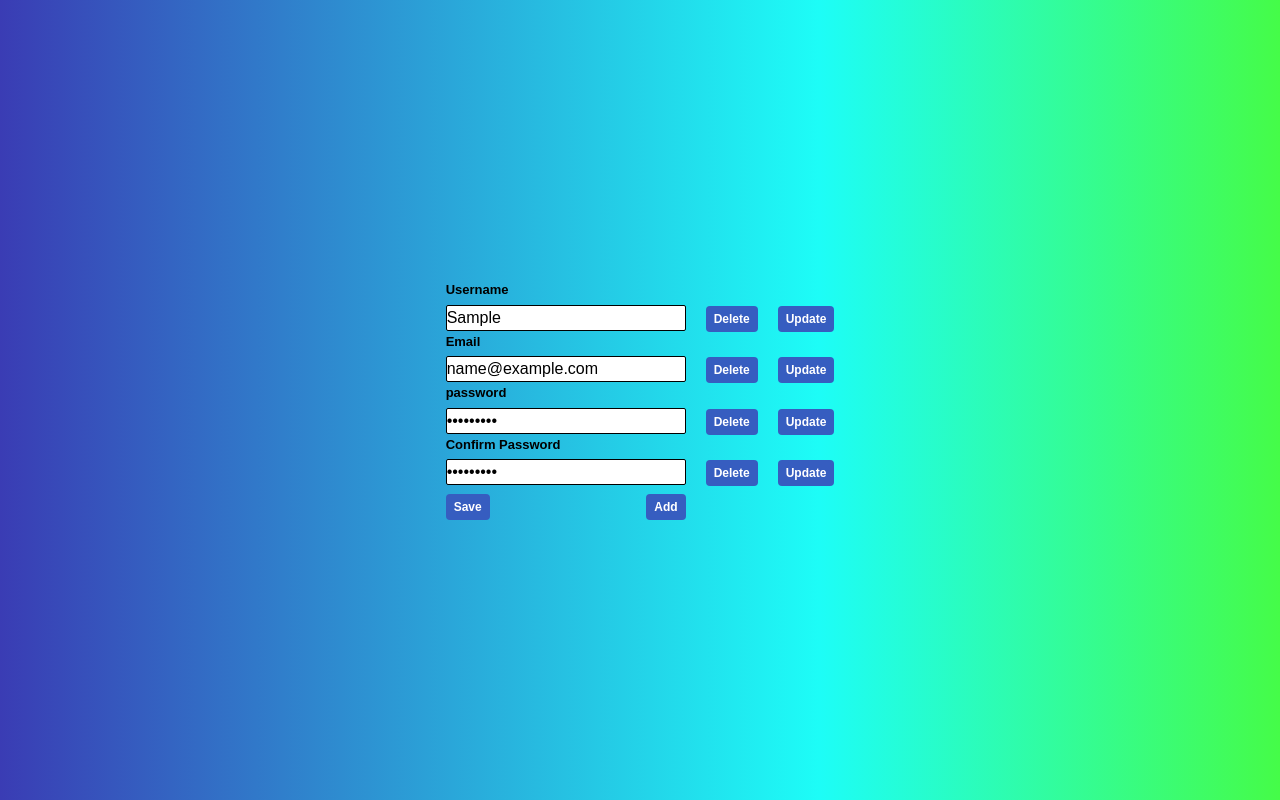
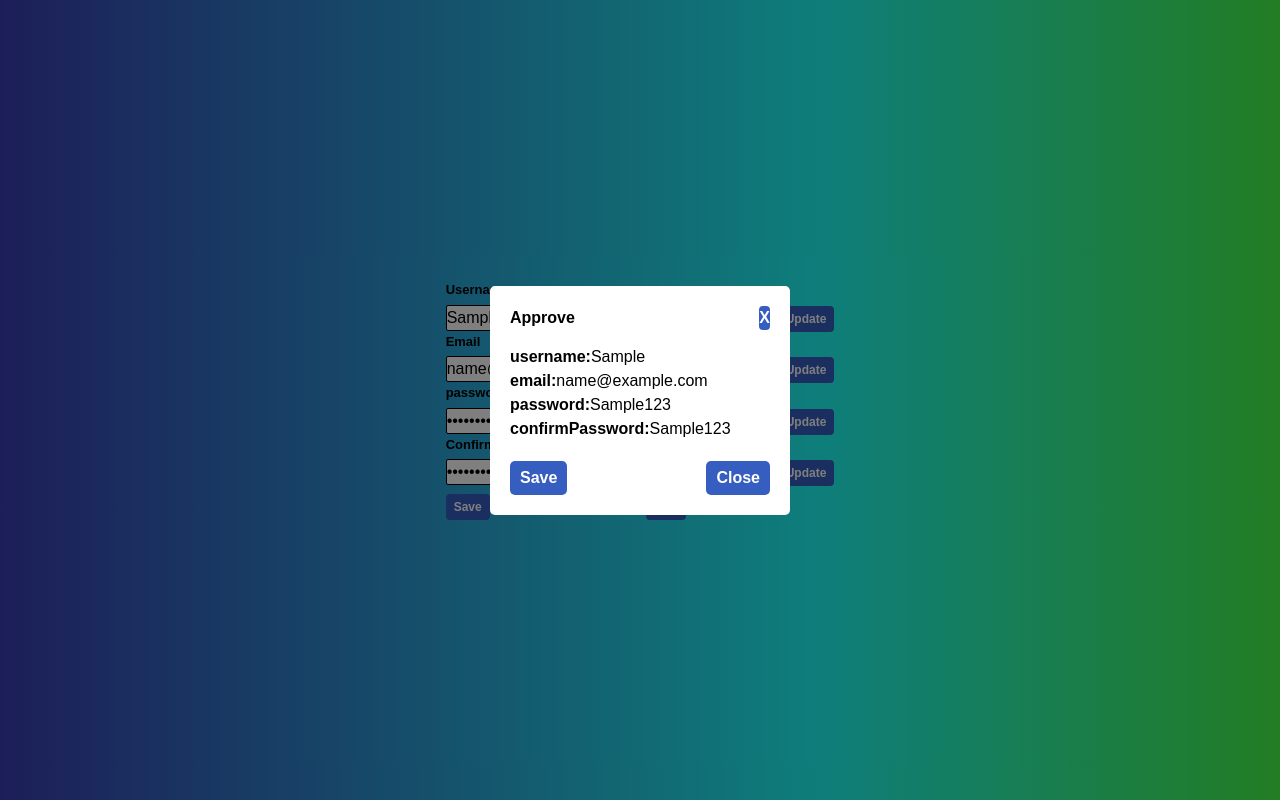
Before and after one commit to erkan4534/dynamic_form, a React (Vite) app: page / in a window 1280 px wide. Both pictures are taken after typing "Sample", "name@example.com", "Sample123", "Sample123" into the empty fields and a click on the button "Save". Built offline with nearby package versions, Linux system fonts and the light colour scheme.

Commit message:
save modal

```diff
--- a/src/components/FormInput.jsx
+++ b/src/components/FormInput.jsx
@@ -3,6 +3,7 @@ import { inputsData } from "../data/InputsData";
 import FormInputItem from "./FormInputItem";
 import ModalForm from "./ModalForm";
 import "./formInput.css";
+import FormInputModal from "./FormInputModal";
 
 const defaultInputData = {
   id: "",
@@ -18,6 +19,7 @@ const FormInput = () => {
   const [inputData, setInputData] = useState(defaultInputData);
   const [isUpdateData, setIsUpdateData] = useState(false);
   const [isErrorMessage, setIsErrorMessage] = useState(false);
+  const [isInputModalShow, setIsInputModalShow] = useState(false);
 
   function closeForm() {
     setIsModalShow(false);
@@ -31,12 +33,14 @@ const FormInput = () => {
   function saveForm() {
     const isFormValid = Object.values(
       inputDataArray.map((input) => input.value)
-    ).every((value) => value.trim() !== "");
+    ).every((value) => value && value.trim() !== "");
 
     if (!isFormValid) {
       setIsErrorMessage(true);
       return;
     }
+
+    setIsInputModalShow(true);
   }
 
   return (
@@ -91,6 +95,14 @@ const FormInput = () => {
         isErrorMessage={isErrorMessage}
         setIsErrorMessage={setIsErrorMessage}
       />
+
+      <FormInputModal
+        isInputModalShow={isInputModalShow}
+        setIsInputModalShow={setIsInputModalShow}
+        setInputDataArray={setInputDataArray}
+        inputDataArray={inputDataArray}
+        setIsErrorMessage={setIsErrorMessage}
+      />
     </div>
   );
 };
--- a/src/components/FormInputItem.jsx
+++ b/src/components/FormInputItem.jsx
@@ -32,7 +32,6 @@ const FormInputItem = ({
   function handleChange(event, itemId) {
     const updatedInputDataArray = inputDataArray.map((item) => {
       if (item.id === itemId) {
-        // Eğer öğe bulunursa, değerini güncelle
         return { ...item, value: event.target.value };
       }
 
@@ -49,7 +48,7 @@ const FormInputItem = ({
       <div>
         <input
           className={
-            value.trim() == "" && isErrorMessage
+            value && value.trim() == "" && isErrorMessage
               ? "border-red-500 leading-6  rounded-sm placeholder:translate-x-1 w-60"
               : "leading-6 border-black rounded-sm placeholder:translate-x-1 w-60"
           }
--- /dev/null
+++ b/src/components/FormInputModal.jsx
@@ -0,0 +1,82 @@
+import ReactDOM from "react-dom";
+import PropTypes from "prop-types";
+import { useRef } from "react";
+import "./ModalForm.css";
+
+const FormInputModal = ({
+  isInputModalShow,
+  setIsInputModalShow,
+  inputDataArray,
+  setInputDataArray,
+  setIsErrorMessage,
+}) => {
+  let modalRef = useRef();
+
+  if (!isInputModalShow) {
+    return <></>;
+  }
+
+  function closeModalOutside(e) {
+    if (modalRef.current && modalRef.current == e.target) {
+      setIsInputModalShow(false);
+    }
+  }
+
+  function closeModal() {
+    setIsInputModalShow(false);
+  }
+
+  function modalFormSubmit(e) {
+    e.preventDefault();
+
+    const updatedInputDataArray = inputDataArray.map((item) => {
+      return { ...item, value: "" };
+    });
+
+    setInputDataArray(updatedInputDataArray);
+    setIsErrorMessage(false);
+    setIsInputModalShow(false);
+  }
+
+  return ReactDOM.createPortal(
+    <div onMouseDown={closeModalOutside} ref={modalRef} className="popup">
+      <div className="popup-content">
+        <div className="popup-header">
+          <h2>Approve</h2>
+          <button className="close-btn" onClick={closeModal}>
+            X
+          </button>
+        </div>
+
+        <form onSubmit={modalFormSubmit}>
+          {inputDataArray.map((input) => (
+            <div key={input.id}>
+              <div className="form-group-inline">
+                <span className="font-semibold mt-16">{input.name}:</span>
+                <span>{input.value}</span>
+              </div>
+            </div>
+          ))}
+
+          <div className="button-container">
+            <button className="submit-btn">Save</button>
+            <button className="bottom-btn" onClick={closeModal}>
+              Close
+            </button>
+          </div>
+        </form>
+      </div>
+    </div>,
+    document.getElementById("modal")
+  );
+};
+
+FormInputModal.propTypes = {
+  isInputModalShow: PropTypes.bool,
+  setIsInputModalShow: PropTypes.func,
+  inputDataArray: PropTypes.array,
+  setInputDataArray: PropTypes.func,
+  setIsErrorMessage: PropTypes.func,
+};
+
+export default FormInputModal;
--- a/src/components/ModalForm.css
+++ b/src/components/ModalForm.css
@@ -78,3 +78,7 @@ input {
 .bottom-btn:hover {
   background-color: #365dc0;
 }
+
+.form-group-inline {
+  display: inline-block;
+}
```
